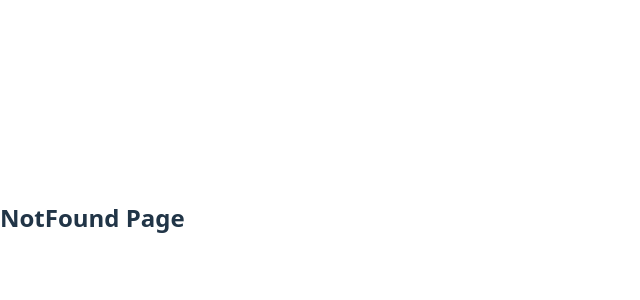
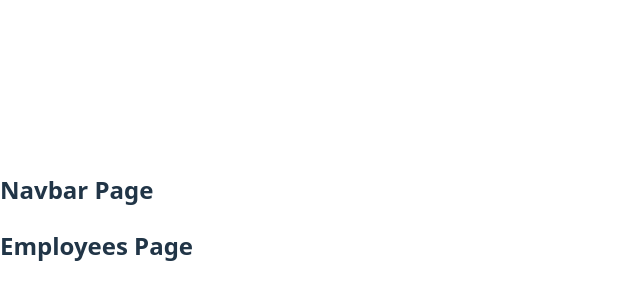
Before and after one commit to ragallegom/employee_management, a React (Vite) app in the folder frontend/: page /employees in a window 1280 px wide. Shown: the part 182-482 px from the top of the page, without its empty margins (0-640 px from the left). Built offline with nearby package versions, Linux system fonts and the light colour scheme.

Commit message:
feature: add Router

```diff
--- a/frontend/package.json
+++ b/frontend/package.json
@@ -19,7 +19,7 @@
     "@types/react": "^19.1.8",
     "@types/react-dom": "^19.1.6",
     "@types/react-router-dom": "^5.3.3",
-    "@vitejs/plugin-react": "^4.6.0",
+    "@vitejs/plugin-react": "^4.7.0",
     "eslint": "^9.30.1",
     "eslint-plugin-react-hooks": "^5.2.0",
     "eslint-plugin-react-refresh": "^0.4.20",
--- a/frontend/src/App.tsx
+++ b/frontend/src/App.tsx
@@ -1,20 +1,7 @@
-import { BrowserRouter as Router, Routes, Route } from "react-router-dom";
-import Login from "./pages/Login";
-import Register from "./pages/Register";
-import EmployeeList from "./pages/EmployeeList";
-import NotFound from "./pages/NotFound";
+import AppRouter from "./routes/Router";
 
 function App() {
-  return (
-    <Router>
-      <Routes>
-        <Route path="/" element={<EmployeeList />} />
-        <Route path="/login" element={<Login />} />
-        <Route path="/register" element={<Register />} />
-        <Route path="*" element={<NotFound />} />
-      </Routes>
-    </Router>
-  );
+  return <AppRouter />
 }
 
 export default App;
--- /dev/null
+++ b/frontend/src/components/Navbar.tsx
@@ -0,0 +1,3 @@
+export default function Navbar() {
+  return <h2>Navbar Page</h2>;
+}
--- /dev/null
+++ b/frontend/src/pages/Dashboard.tsx
@@ -0,0 +1,3 @@
+export default function Dashboard() {
+  return <h2>Dashboard Page</h2>;
+}
--- a/frontend/src/pages/EmployeeList.tsx
+++ /dev/null
@@ -1,3 +0,0 @@
-export default function EmployeeList() {
-  return <h2>EmployeeList Page</h2>;
-}
--- /dev/null
+++ b/frontend/src/pages/Employees.tsx
@@ -0,0 +1,3 @@
+export default function Employees() {
+  return <h2>Employees Page</h2>;
+}
--- a/frontend/src/pages/Login.tsx
+++ b/frontend/src/pages/Login.tsx
@@ -1,3 +1,5 @@
-export default function Login() {
-  return <h2>Login Page</h2>;
+const Login = () => {
+  return <h2>Página de Login</h2>
 }
+
+export default Login
--- /dev/null
+++ b/frontend/src/routes/Router.tsx
@@ -0,0 +1,22 @@
+import { BrowserRouter, Routes, Route } from 'react-router-dom'
+import Login from '../pages/Login'
+import Register from '../pages/Register'
+import Dashboard from '../pages/Dashboard'
+import Employees from '../pages/Employees'
+import Navbar from '../components/Navbar'
+
+const AppRouter = () => {
+  return (
+    <BrowserRouter>
+      <Navbar />
+      <Routes>
+        <Route path="/login" element={<Login />} />
+        <Route path="/register" element={<Register />} />
+        <Route path="/dashboard" element={<Dashboard />} />
+        <Route path="/employees" element={<Employees />} />
+      </Routes>
+    </BrowserRouter>
+  )
+}
+
+export default AppRouter
```
Also changed, not shown: 1 other file (tests, documents, lock files or other folders).
